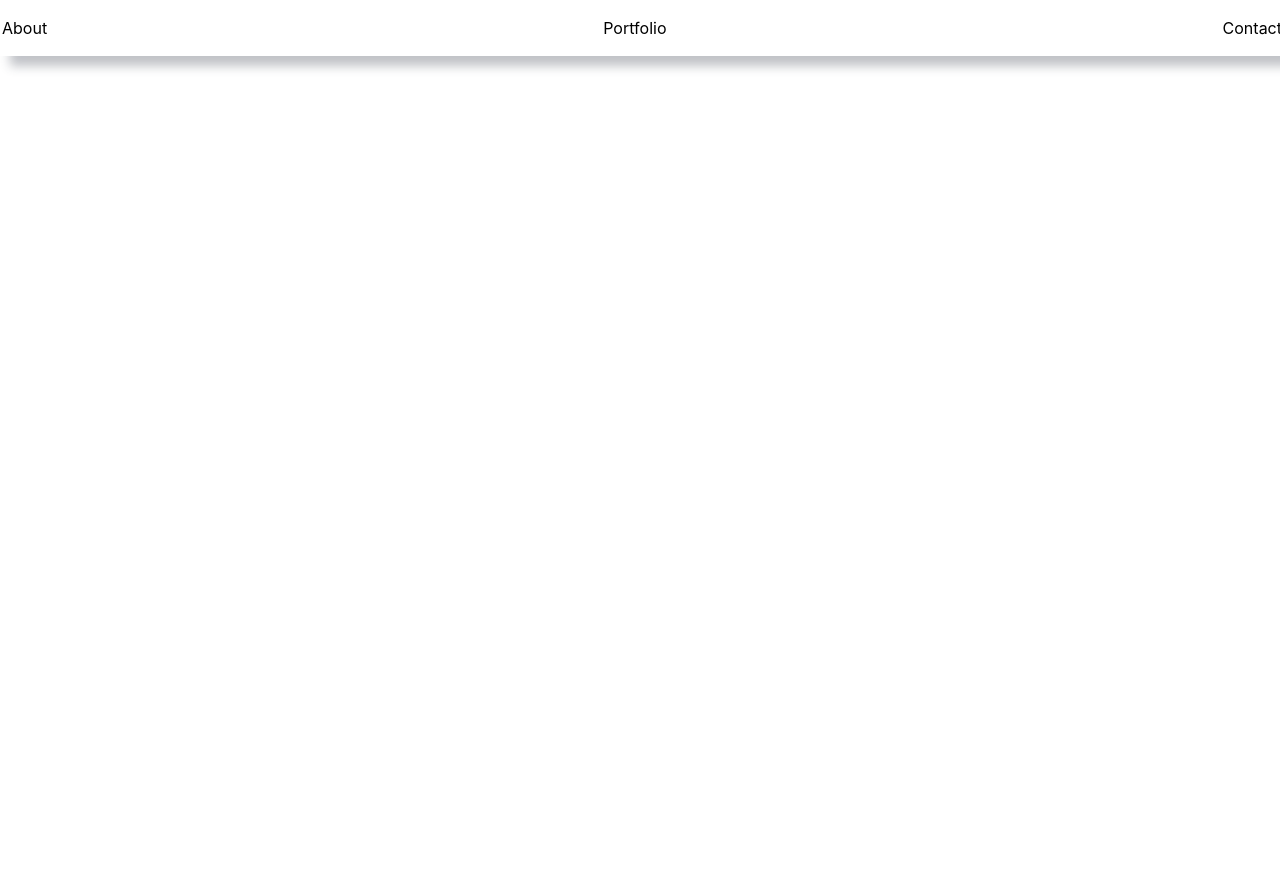
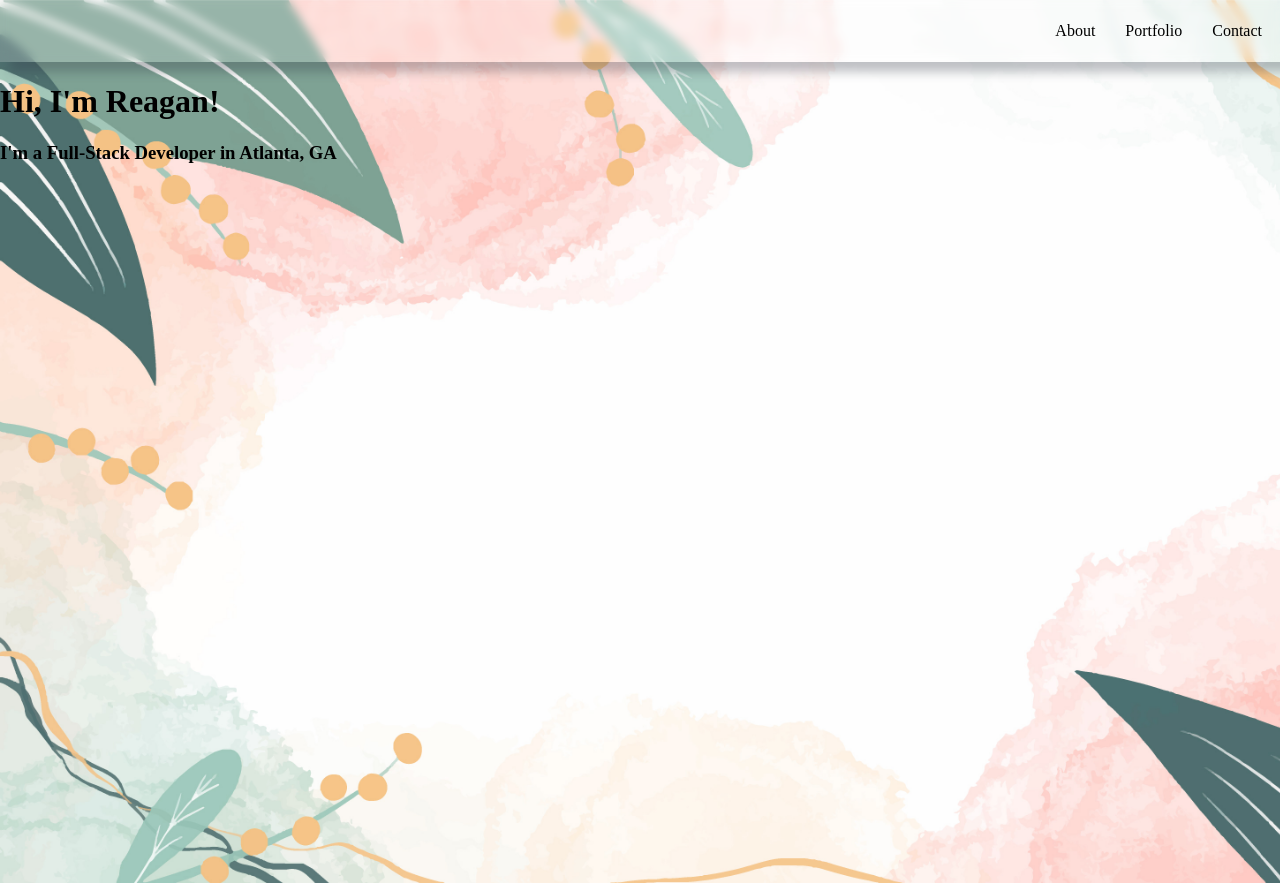
Before and after one commit to ReaganADavenport/Portfolio, a React (Create React App) app: page / in a window 1280 px wide. Before the commit the page ends 800 px from the top, so only its background shows below. Built offline with nearby package versions, Linux system fonts and the light colour scheme.

Commit message:
added code to home.js and home.css, added background to app.css, added home to app.js, futzing with the nav bar until everything looks nice

```diff
--- a/src/App.css
+++ b/src/App.css
@@ -1,38 +1,9 @@
-.App {
-  text-align: center;
+.Body{
+  background-image: url("./Images/WATERCOLOR_LEAVES_WALLPAPER.jpg");
+  background-size: cover;
+  color: black;
+  font-family: 'Vesper Libre', serif;
+  margin: 0;
+  padding: 0;
+  width: 100%;
 }
-
-.App-logo {
-  height: 40vmin;
-  pointer-events: none;
-}
-
-@media (prefers-reduced-motion: no-preference) {
-  .App-logo {
-    animation: App-logo-spin infinite 20s linear;
-  }
-}
-
-.App-header {
-  background-color: #282c34;
-  min-height: 100vh;
-  display: flex;
-  flex-direction: column;
-  align-items: center;
-  justify-content: center;
-  font-size: calc(10px + 2vmin);
-  color: white;
-}
-
-.App-link {
-  color: #61dafb;
-}
-
-@keyframes App-logo-spin {
-  from {
-    transform: rotate(0deg);
-  }
-  to {
-    transform: rotate(360deg);
-  }
-}
--- a/src/App.js
+++ b/src/App.js
@@ -3,6 +3,7 @@ import React from 'react'
 import './App.css';
 
 import Nav from './Components/navbar/navbar';
+import Home from './Components/home/home'
 
 
 
@@ -10,6 +11,7 @@ function App() {
   return(
     <div className="Body">
       <Nav></Nav>
+      <Home></Home>
     </div>
 )
 }
--- a/src/Components/home/home.css
+++ b/src/Components/home/home.css
@@ -0,0 +1,7 @@
+.Home{
+    color: black;
+    margin: 0;
+    padding: 0;
+    width: 100vw;
+    height: 100vh;
+}
--- a/src/Components/home/home.js
+++ b/src/Components/home/home.js
@@ -0,0 +1,15 @@
+import React,{Component} from 'react';
+import './home.css';
+
+
+
+const Home = () => {
+    return(
+        <div className="Home">
+            <h1>Hi, I'm Reagan!</h1>
+            <h3>I'm a Full-Stack Developer in Atlanta, GA</h3>
+        </div>
+    )
+}
+
+export default Home;
--- a/src/Components/navbar/navbar.css
+++ b/src/Components/navbar/navbar.css
@@ -5,5 +5,15 @@
     box-shadow: 10px 10px 10px rgba(46, 54, 68, 0.3);
     display: flex;
     justify-content: space-between;
-    width: 100vw;
+    width: 100%;
 }
+
+.Links{
+    display: flex;
+    flex-direction: row;
+    margin: 5px;
+}
+
+.Links p{
+    margin: 15px;
+}
--- a/src/Components/navbar/navbar.js
+++ b/src/Components/navbar/navbar.js
@@ -6,9 +6,15 @@ import './navbar.css'
 const Navbar = () => {
     return(
         <div className='Nav'>
-            <p>About</p>
-            <p>Portfolio</p>
-            <p>Contact</p>
+            <div className='Logo'>
+
+            </div>
+            <div className='Links'>
+                <p>About</p>
+                <p>Portfolio</p>
+                <p>Contact</p>
+            </div>
+
         </div>
     )
     };
```
